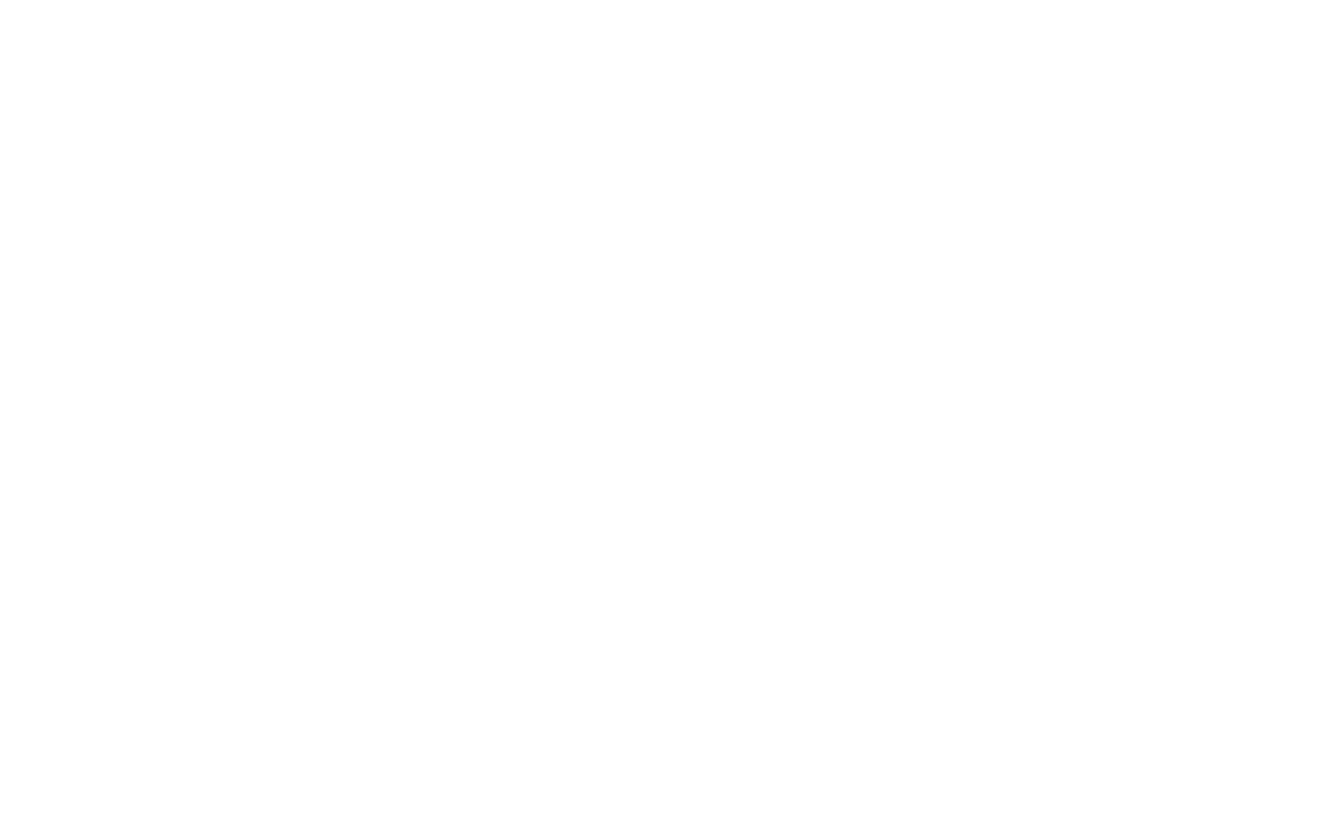
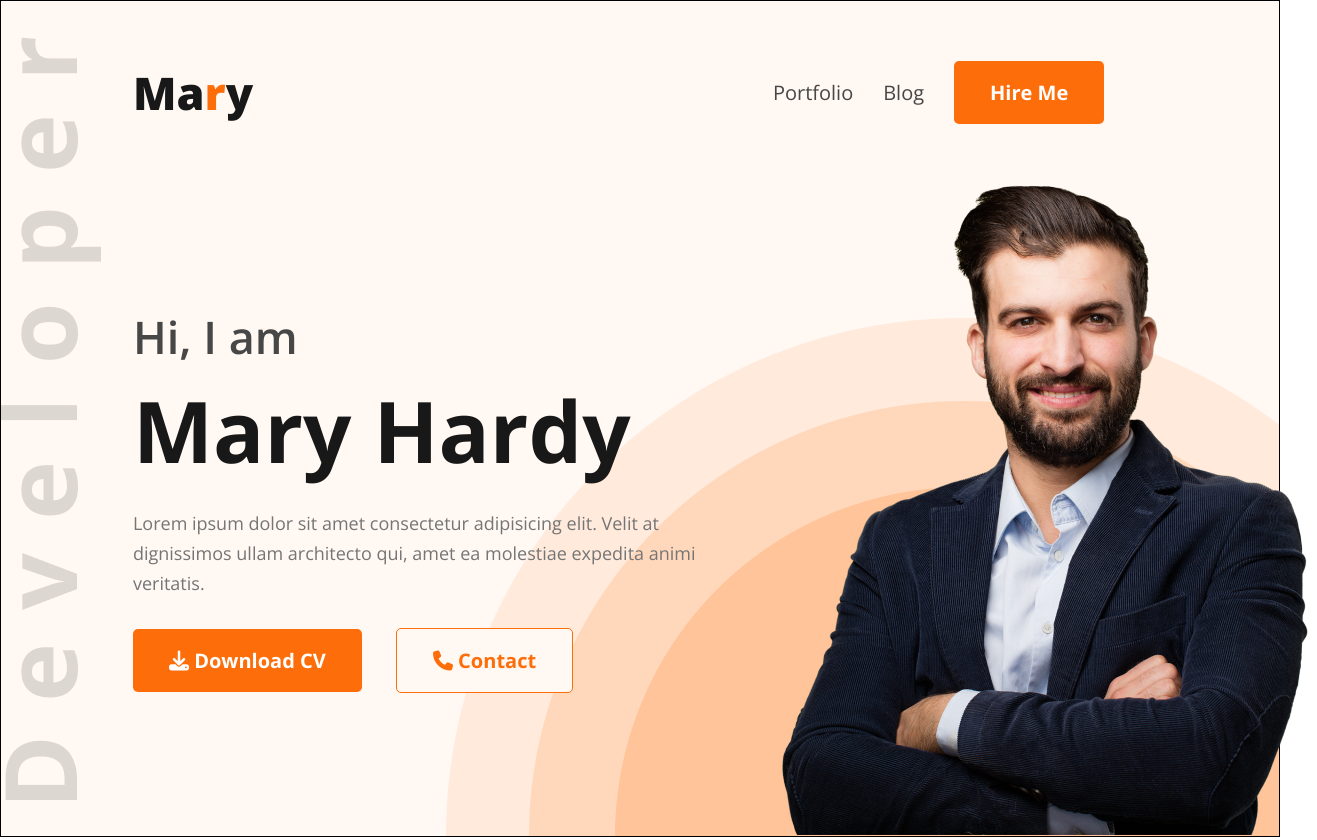
Before and after one commit to ahmadtnvir/Portfolio-Web-Developer, a plain HTML site: page index.html in a window 1280 px wide. Shown: the whole page, 1317 px wide, since content can reach past the window. Before the commit the page ends 800 px from the top, so only its background shows below. Drawn offline with nearby package versions, Linux system fonts and the light colour scheme.

Commit message:
Completed banner section.

```diff
--- /dev/null
+++ b/Styles/style.css
@@ -0,0 +1,108 @@
+@import url("https://fonts.googleapis.com/css2?family=Open+Sans:ital,wght@0,300..800;1,300..800&display=swap");
+* {
+  margin: 0;
+  padding: 0;
+  box-sizing: border-box;
+  font-family: "Open Sans", sans-serif;
+}
+
+.header_section {
+  border: 1px solid black;
+  background: url("../images/developer.png"), url("../images/header_bg.png");
+  background-color: #fff8f3;
+  background-repeat: no-repeat;
+  background-position: left center, right bottom;
+  background-size: auto;
+  width: 100%;
+  height: 837px;
+  padding-top: 60px;
+}
+
+.head_container {
+  width: 95%;
+  margin: 0 auto;
+  display: flex;
+  flex-direction: column;
+  gap: 35px;
+}
+
+.navbar {
+  display: flex;
+  justify-content: space-between;
+  align-items: center;
+  width: 80%;
+  margin-left: 100px;
+}
+
+.navbar > h4 {
+  color: #181818;
+  font-size: 45px;
+  font-weight: 800;
+}
+
+.color {
+  color: #fd6e0a;
+}
+
+.navbar > nav > ul {
+  display: flex;
+  list-style: none;
+  width: 100%;
+  justify-content: space-between;
+  align-items: center;
+  gap: 30px;
+  color: #474747;
+  font-size: 20px;
+  font-weight: 400;
+}
+
+.intro {
+  display: flex;
+  justify-content: space-between;
+  align-items: center;
+  margin-left: 100px;
+}
+
+.intro > div > h3 {
+  color: #474747;
+  font-size: 45px;
+  font-weight: 600;
+  margin-bottom: 5px;
+}
+
+.intro > div > h1 {
+  color: #181818;
+  font-size: 85px;
+  font-weight: 700;
+  margin-bottom: 20px;
+}
+
+.intro > div > p {
+  color: #757575;
+  font-size: 18px;
+  font-weight: 400;
+  line-height: 30px;
+  width: 600px;
+  margin-bottom: 30px;
+}
+
+button {
+  color: #ffffff;
+  font-size: 20px;
+  font-weight: 700;
+  background: #fd6e0a;
+  border-radius: 5px;
+  padding: 18px 36px;
+  border: none;
+}
+
+#button {
+  color: #fd6e0a;
+  font-size: 20px;
+  font-weight: 700;
+  background: #fff8f3;
+  border-radius: 5px;
+  padding: 18px 36px;
+  border: 1px solid #fd6e0a;
+  margin-left: 30px;
+}
--- a/index.html
+++ b/index.html
@@ -1,11 +1,57 @@
 <!DOCTYPE html>
 <html lang="en">
-<head>
-    <meta charset="UTF-8">
-    <meta name="viewport" content="width=device-width, initial-scale=1.0">
-    <title>Document</title>
-</head>
-<body>
-
-</body>
+  <head>
+    <meta charset="UTF-8" />
+    <meta name="viewport" content="width=device-width, initial-scale=1.0" />
+    <title>Web Developer Portfolio</title>
+    <!-- CSS -->
+    <link rel="stylesheet" href="./Styles/style.css" />
+    <!-- Font Awesome -->
+    <script
+      src="https://kit.fontawesome.com/67a30ab941.js"
+      crossorigin="anonymous"
+    ></script>
+  </head>
+  <body>
+    <!-- Header -->
+    <header>
+      <section class="header_section">
+        <div class="head_container">
+          <div class="navbar">
+            <h4>Ma<span class="color">r</span>y</h4>
+            <nav>
+              <ul>
+                <li>Portfolio</li>
+                <li>Blog</li>
+                <!-- <li><button>Hire Me</button></li> -->
+                <button>Hire Me</button>
+              </ul>
+            </nav>
+          </div>
+          <div class="intro">
+            <div>
+              <h3>Hi, I am</h3>
+              <h1>Mary Hardy</h1>
+              <p>
+                Lorem ipsum dolor sit amet consectetur adipisicing elit. Velit
+                at dignissimos ullam architecto qui, amet ea molestiae expedita
+                animi veritatis.
+              </p>
+              <div>
+                <button>
+                  <span><i class="fa-solid fa-download"></i></span> Download CV
+                </button>
+                <button id="button">
+                  <span><i class="fa-solid fa-phone"></i></span> Contact
+                </button>
+              </div>
+            </div>
+            <div class="img">
+              <img src="./images/hardy.png" alt="" />
+            </div>
+          </div>
+        </div>
+      </section>
+    </header>
+  </body>
 </html>
```
